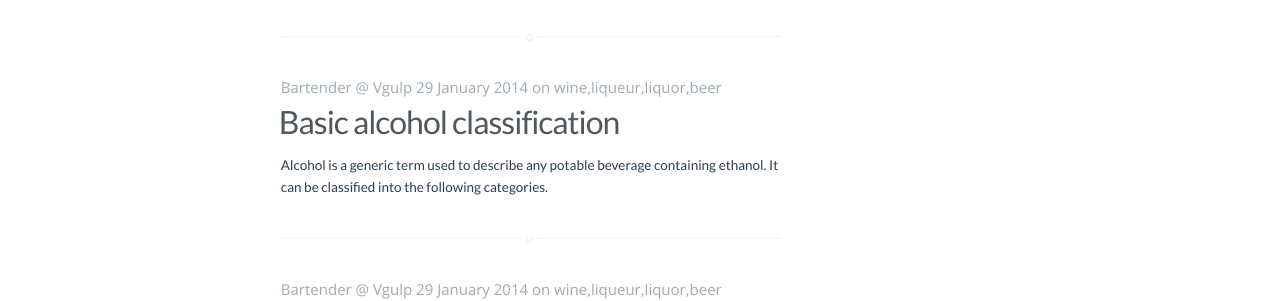
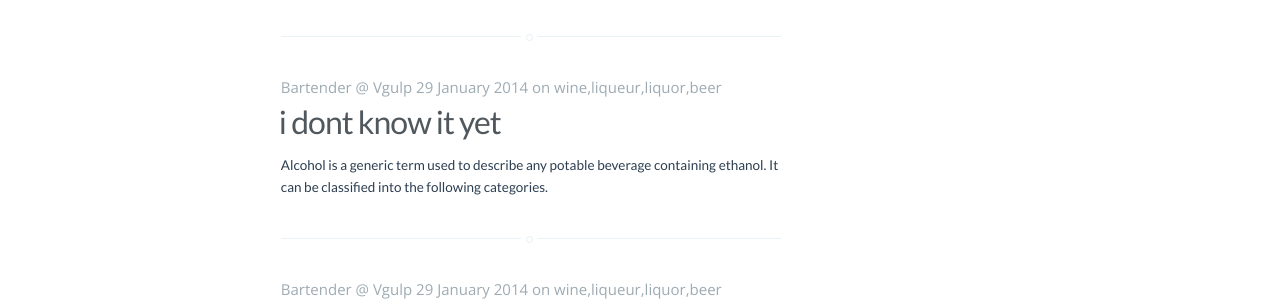
Before and after one commit to ajeeshpu/vgulp-jekyll, a Jekyll site: the page built from blog/index.html, in a window 1280 px wide. Shown: the part 776-1077 px from the top of the page. Built offline with Jekyll 4.4.1, drawn with Linux system fonts in a browser that asks for light colours; some web fonts are replaced; Markdown is read by kramdown in place of the engine named in the settings; the list of posts is cut into pages by our own code.

Commit message:
editing the title

```diff
--- a/_posts/2014-01-31-title.markdown
+++ b/_posts/2014-01-31-title.markdown
@@ -1,6 +1,6 @@
 ---
 layout: blog-post
-title:  "Basic alcohol classification"
+title:  "i dont know it yet"
 description: "Alcohol is a generic term used to describe any potable beverage containing ethanol. It can be classified into the following categories."
 date:   2014-01-29 18:48:11
 tags: wine, liqueur, liquor, beer
```
